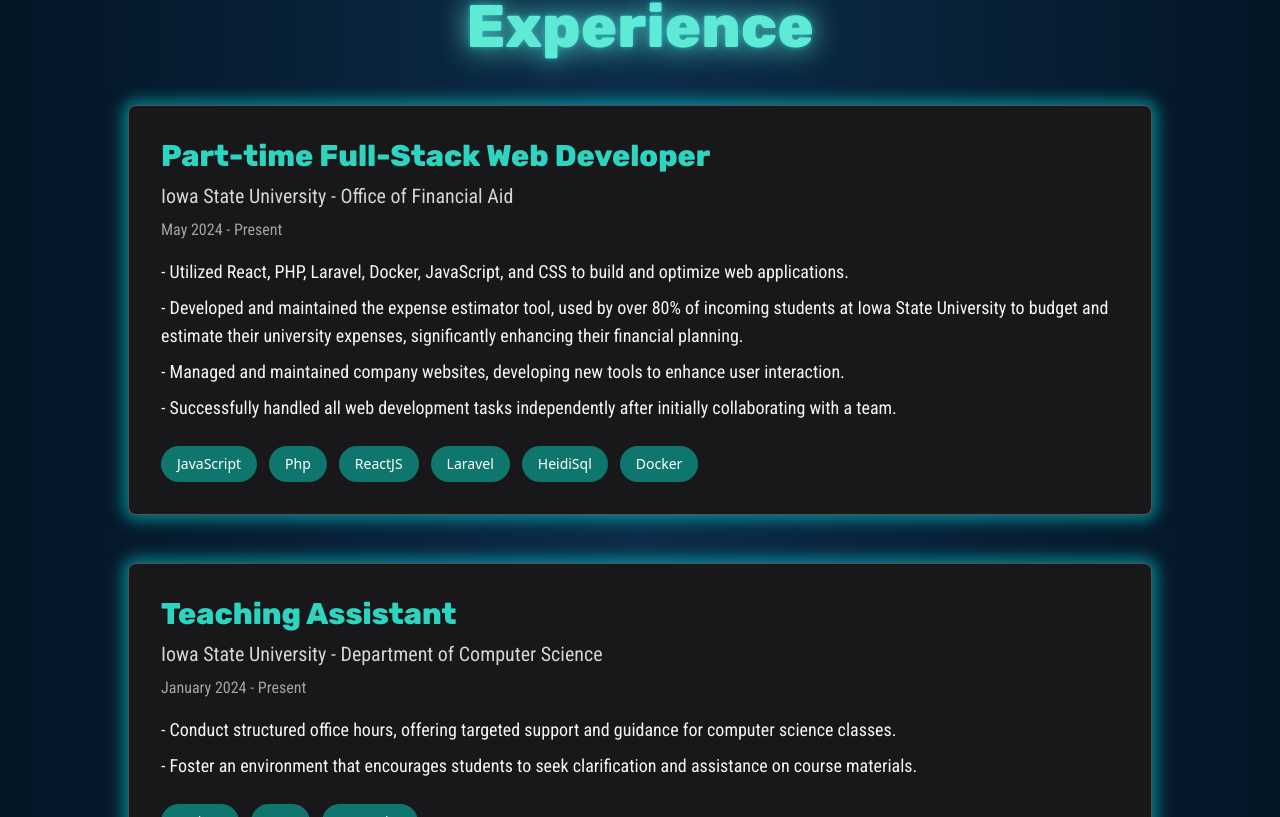
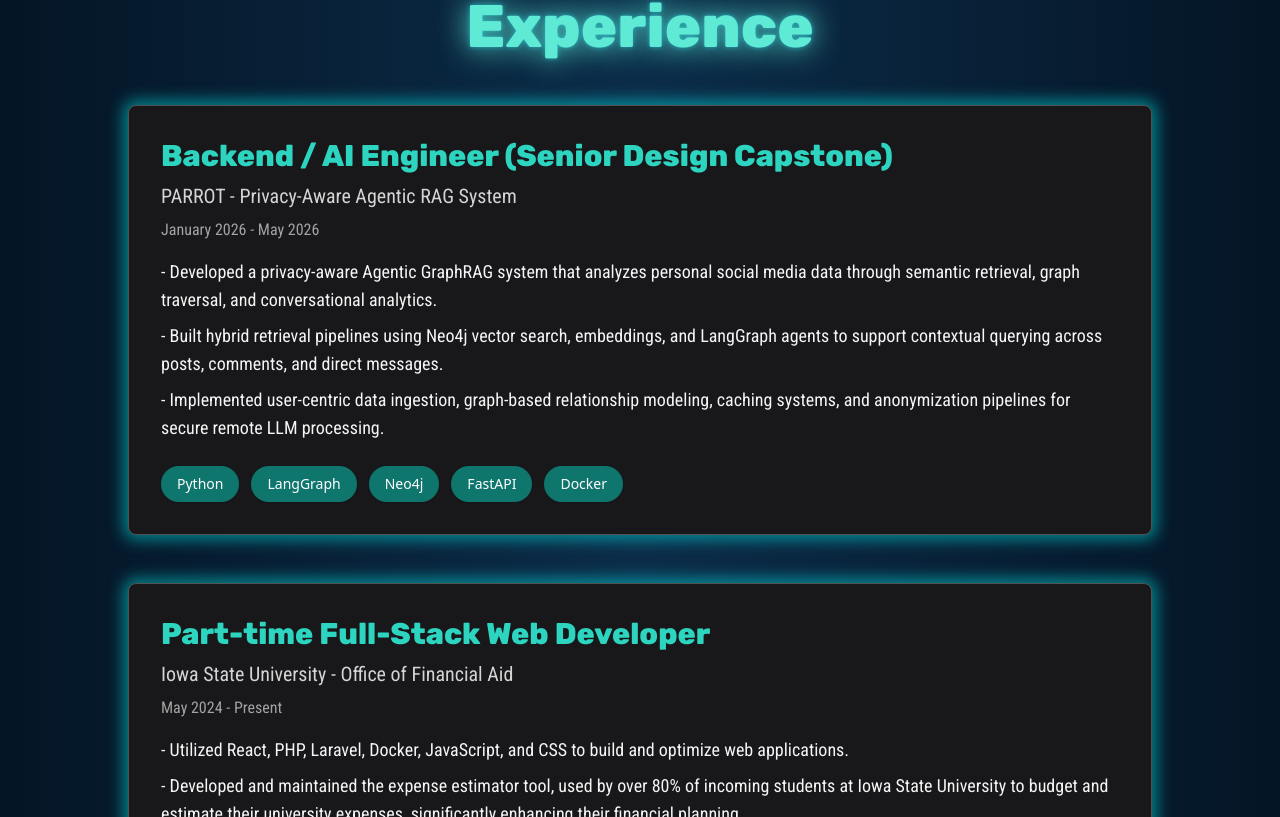
Before and after one commit to Haad1000/HaadDevTest, a React (Vite) app in the folder haad-dev/: page / in a window 1280 px wide. Shown: the part 1403-2220 px from the top of the page. Built offline with nearby package versions, Linux system fonts and the light colour scheme.

Commit message:
Updating - Adding new projects + experience

```diff
--- a/haad-dev/src/components/experience.json
+++ b/haad-dev/src/components/experience.json
@@ -1,4 +1,15 @@
 [
+    {
+        "time": "January 2026 - May 2026",
+        "role": "Backend / AI Engineer (Senior Design Capstone)",
+        "description": [
+            "Developed a privacy-aware Agentic GraphRAG system that analyzes personal social media data through semantic retrieval, graph traversal, and conversational analytics.",
+            "Built hybrid retrieval pipelines using Neo4j vector search, embeddings, and LangGraph agents to support contextual querying across posts, comments, and direct messages.",
+            "Implemented user-centric data ingestion, graph-based relationship modeling, caching systems, and anonymization pipelines for secure remote LLM processing."
+        ],
+        "company": "PARROT - Privacy-Aware Agentic RAG System",
+        "technologies": ["Python", "LangGraph", "Neo4j", "FastAPI", "Docker"]
+    },
     {
         "time": "May 2024 - Present",
         "role": "Part-time Full-Stack Web Developer",
@@ -14,7 +25,7 @@
 
     {
         "time": "January 2024 - Present",
-        "role": "Teaching Assistant",
+        "role": "Lead Teaching Assistant",
         "description": ["Conduct structured office hours, offering targeted support and guidance for computer science classes.", "Foster an environment that encourages students to seek clarification and assistance on course materials."],
         "company": "Iowa State University - Department of Computer Science",
         "technologies": ["Python", "Java", "JavaScript"]
--- a/haad-dev/src/components/projectData.jsx
+++ b/haad-dev/src/components/projectData.jsx
@@ -5,8 +5,16 @@ import PythonSnakeGame from "../assets/SnakeGame.gif"
 import EnkiAndroidProject from "../assets/ENKI.png"
 import AcademicNavigatorProject from "../assets/academnav.jpg"
 import GmailAIResponse from "../assets/GmailAIResponse.png"
+import FinanceAuditProject from "../assets/FinanceAuditProject.png"
 
 const projectData = [
+    {
+        "title": "Finance Audit System",
+        "image": FinanceAuditProject,
+        "description": "A robust backend compliance engine that monitors financial transactions and detects fraud in near real-time. It features an extensible rule engine, an idempotent background scheduler, and a REST API that serves alerts to a dynamic Auditor Dashboard.",
+        "technologies": ["Java", "Spring Boot", "JPA / Hibernate", "H2 Database", "REST API", "JavaScript"],
+        "link": "https://github.com/Haad1000/Finance-Control-Monitor-Java"
+    },
     {
         "title": "Gmail AI Responder",
         "image": GmailAIResponse,
```
Also changed, not shown: haad-dev/src/assets/FinanceAuditProject.png (added), 1 other file (tests, documents, lock files or other folders).
